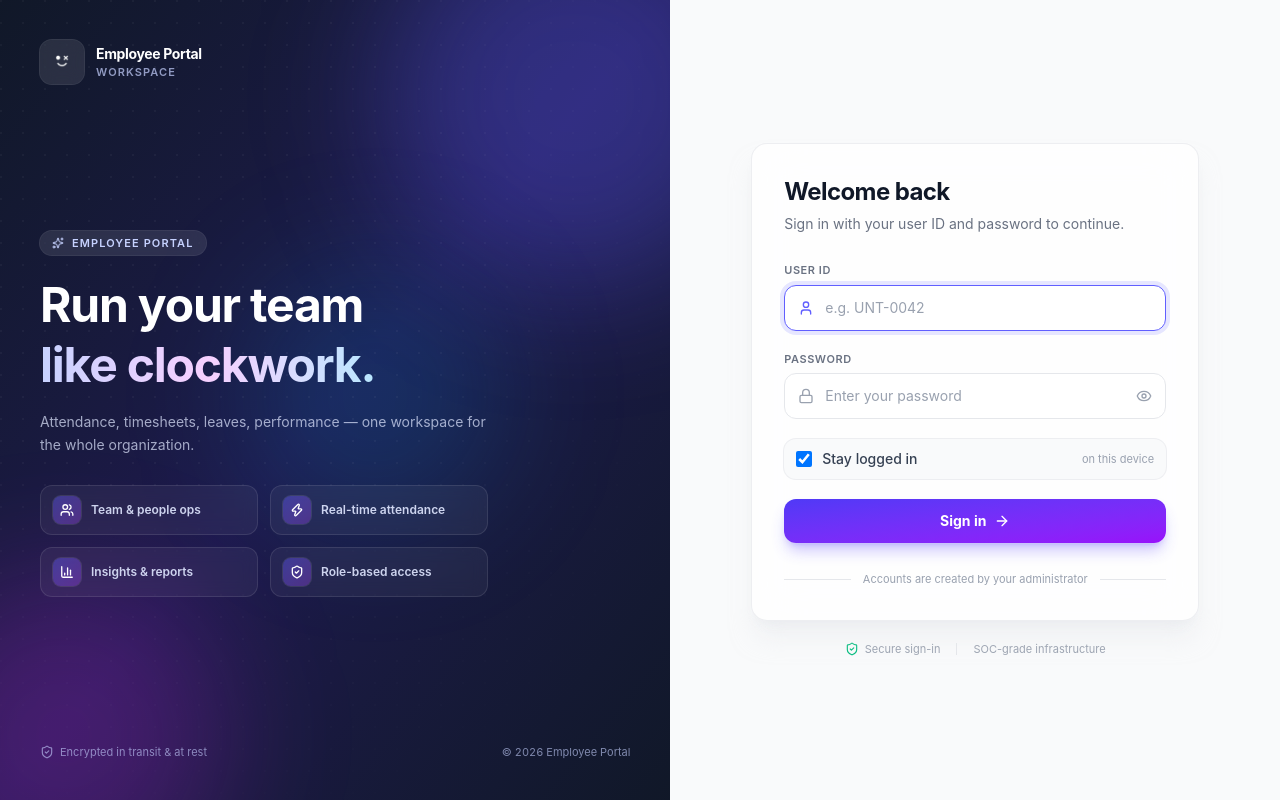
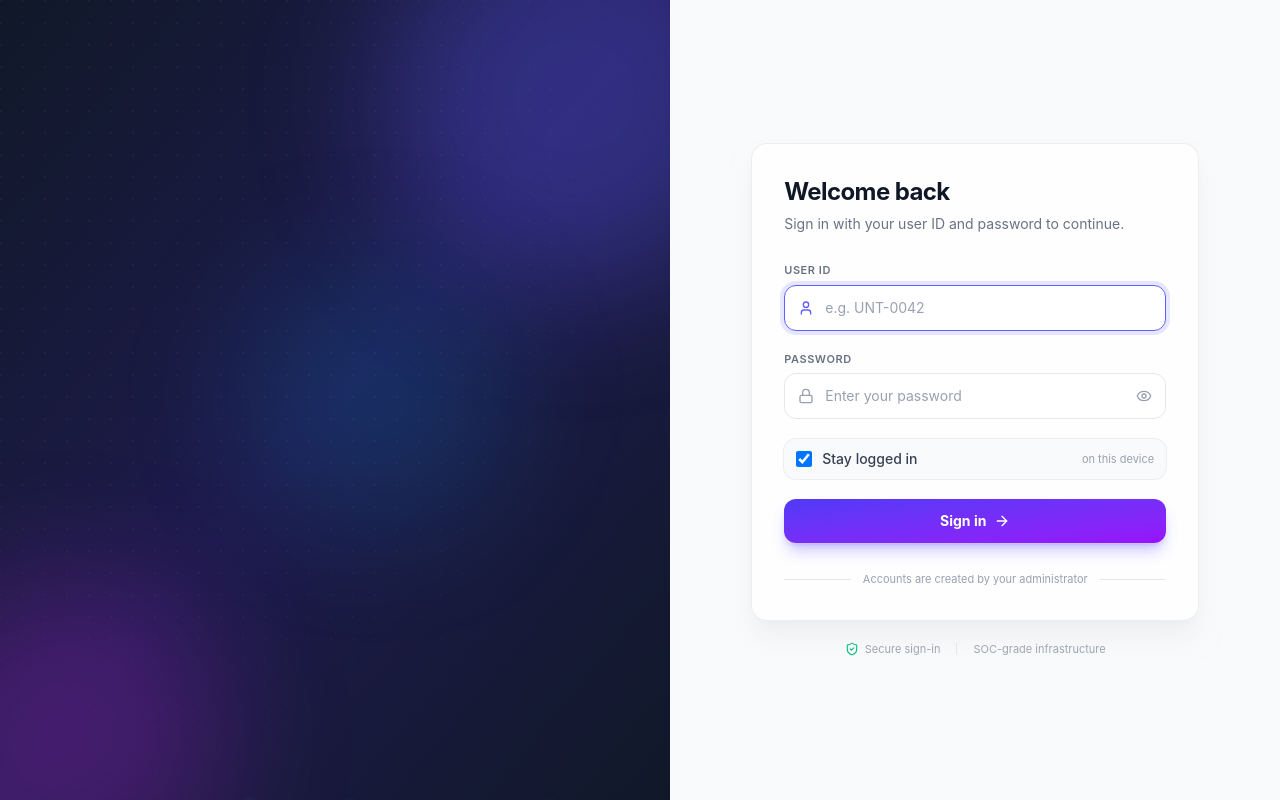
Before and after one commit to Pandip1436/Employee-UI, a React (Vite) app: page /login in a window 1280 px wide. Built offline with nearby package versions, Linux system fonts and the light colour scheme; no server answers.

Commit message:
Login page update commit

```diff
--- a/src/pages/auth/Login.tsx
+++ b/src/pages/auth/Login.tsx
@@ -41,14 +41,90 @@ export default function Login() {
 
   return (
     <div className="min-h-screen bg-gray-50 dark:bg-gray-950 transition-colors">
+      {/* Premium animation keyframes (scoped via .lp- class names) */}
+      <style>{`
+        @keyframes lp-blob-a {
+          0%, 100% { transform: translate3d(0, 0, 0) scale(1); }
+          33%      { transform: translate3d(40px, -30px, 0) scale(1.06); }
+          66%      { transform: translate3d(-30px, 30px, 0) scale(0.96); }
+        }
+        @keyframes lp-blob-b {
+          0%, 100% { transform: translate3d(0, 0, 0) scale(1); }
+          50%      { transform: translate3d(-50px, -40px, 0) scale(1.1); }
+        }
+        @keyframes lp-blob-c {
+          0%, 100% { transform: translate3d(0, 0, 0) scale(1); }
+          50%      { transform: translate3d(35px, 50px, 0) scale(1.08); }
+        }
+        @keyframes lp-aurora {
+          0%   { background-position: 0% 50%; }
+          50%  { background-position: 100% 50%; }
+          100% { background-position: 0% 50%; }
+        }
+        @keyframes lp-float-up {
+          0%   { transform: translateY(20vh); opacity: 0; }
+          10%  { opacity: 1; }
+          90%  { opacity: 0.5; }
+          100% { transform: translateY(-110vh); opacity: 0; }
+        }
+        @keyframes lp-fadeup {
+          0%   { opacity: 0; transform: translateY(14px); }
+          100% { opacity: 1; transform: translateY(0); }
+        }
+        @keyframes lp-fadein {
+          0%   { opacity: 0; }
+          100% { opacity: 1; }
+        }
+        @keyframes lp-halo {
+          0%, 100% { box-shadow: 0 0 0 0 rgba(165,180,252,0.0), 0 0 30px 0 rgba(165,180,252,0.0); }
+          50%      { box-shadow: 0 0 0 6px rgba(165,180,252,0.10), 0 0 30px 4px rgba(99,102,241,0.20); }
+        }
+        @keyframes lp-arrow-nudge {
+          0%, 100% { transform: translateX(0); }
+          50%      { transform: translateX(3px); }
+        }
+        @keyframes lp-card-glow {
+          0%, 100% { opacity: 0.55; transform: translate3d(0,0,0) scale(1); }
+          50%      { opacity: 0.85; transform: translate3d(0,-10px,0) scale(1.04); }
+        }
+
+        .lp-blob-a { animation: lp-blob-a 18s ease-in-out infinite; }
+        .lp-blob-b { animation: lp-blob-b 22s ease-in-out infinite; }
+        .lp-blob-c { animation: lp-blob-c 16s ease-in-out infinite; }
+        .lp-aurora {
+          background-size: 200% 200%;
+          animation: lp-aurora 8s ease-in-out infinite;
+        }
+        .lp-fadeup { animation: lp-fadeup 700ms cubic-bezier(0.22, 1, 0.36, 1) both; }
+        .lp-fadein { animation: lp-fadein 900ms ease-out both; }
+        .lp-halo { animation: lp-halo 4s ease-in-out infinite; }
+        .lp-arrow:hover .lp-arrow-icon { animation: lp-arrow-nudge 800ms ease-in-out infinite; }
+        .lp-card-glow { animation: lp-card-glow 8s ease-in-out infinite; }
+
+        .lp-particle {
+          position: absolute;
+          bottom: -6px;
+          width: 4px;
+          height: 4px;
+          border-radius: 9999px;
+          background: rgba(199, 210, 254, 0.55);
+          box-shadow: 0 0 8px rgba(165, 180, 252, 0.6);
+          animation: lp-float-up linear infinite;
+        }
+
+        @media (prefers-reduced-motion: reduce) {
+          .lp-blob-a, .lp-blob-b, .lp-blob-c, .lp-aurora, .lp-halo, .lp-card-glow,
+          .lp-fadeup, .lp-fadein, .lp-particle { animation: none !important; }
+        }
+      `}</style>
       <div className="grid min-h-screen lg:grid-cols-[1.1fr_1fr]">
         {/* ━━━━━━━━━━ Left: branded hero ━━━━━━━━━━ */}
         <div className="relative hidden overflow-hidden bg-gradient-to-br from-gray-900 via-indigo-950 to-gray-900 p-10 text-white lg:flex lg:flex-col lg:justify-between dark:from-black dark:via-indigo-950 dark:to-black">
-          {/* Ambient blobs */}
+          {/* Ambient blobs (animated) */}
           <div aria-hidden className="pointer-events-none absolute inset-0">
-            <div className="absolute -right-24 -top-24 h-96 w-96 rounded-full bg-indigo-500/30 blur-3xl" />
-            <div className="absolute -bottom-24 -left-24 h-80 w-80 rounded-full bg-fuchsia-500/20 blur-3xl" />
-            <div className="absolute right-1/4 top-1/3 h-64 w-64 rounded-full bg-sky-500/15 blur-3xl" />
+            <div className="lp-blob-a absolute -right-24 -top-24 h-96 w-96 rounded-full bg-indigo-500/30 blur-3xl will-change-transform" />
+            <div className="lp-blob-b absolute -bottom-24 -left-24 h-80 w-80 rounded-full bg-fuchsia-500/20 blur-3xl will-change-transform" />
+            <div className="lp-blob-c absolute right-1/4 top-1/3 h-64 w-64 rounded-full bg-sky-500/15 blur-3xl will-change-transform" />
           </div>
           {/* Dot pattern with soft mask */}
           <div
@@ -62,10 +138,34 @@ export default function Login() {
                 "radial-gradient(ellipse at 30% 30%, black 35%, transparent 80%)",
             }}
           />
+          {/* Floating particles */}
+          <div aria-hidden className="pointer-events-none absolute inset-0 overflow-hidden">
+            {[
+              { left: "8%",  delay: "0s",   duration: "14s", size: 3 },
+              { left: "22%", delay: "3s",   duration: "18s", size: 2 },
+              { left: "37%", delay: "6s",   duration: "12s", size: 4 },
+              { left: "52%", delay: "1.5s", duration: "20s", size: 3 },
+              { left: "68%", delay: "9s",   duration: "16s", size: 2 },
+              { left: "82%", delay: "4.5s", duration: "13s", size: 3 },
+              { left: "92%", delay: "7.5s", duration: "19s", size: 2 },
+            ].map((p, i) => (
+              <span
+                key={i}
+                className="lp-particle"
+                style={{
+                  left: p.left,
+                  width: `${p.size}px`,
+                  height: `${p.size}px`,
+                  animationDelay: p.delay,
+                  animationDuration: p.duration,
+                }}
+              />
+            ))}
+          </div>
 
           {/* Top: logo + brand */}
-          <div className="relative flex items-center gap-3">
-            <div className="flex h-11 w-11 items-center justify-center rounded-xl bg-white/10 ring-1 ring-white/15 backdrop-blur-sm">
+          <div className="lp-fadeup relative flex items-center gap-3" style={{ animationDelay: "60ms" }}>
+            <div className="lp-halo flex h-11 w-11 items-center justify-center rounded-xl bg-white/10 ring-1 ring-white/15 backdrop-blur-sm">
               <img src={logoSrc} alt={companyName} className="h-7 w-7 object-contain" />
             </div>
             <div>
@@ -78,17 +178,23 @@ export default function Login() {
 
           {/* Middle: marketing */}
           <div className="relative max-w-md">
-            <div className="inline-flex items-center gap-2 rounded-full bg-white/10 px-3 py-1 text-[11px] font-semibold uppercase tracking-widest text-indigo-200 ring-1 ring-white/15 backdrop-blur-sm">
+            <div className="lp-fadeup inline-flex items-center gap-2 rounded-full bg-white/10 px-3 py-1 text-[11px] font-semibold uppercase tracking-widest text-indigo-200 ring-1 ring-white/15 backdrop-blur-sm" style={{ animationDelay: "150ms" }}>
               <Sparkles className="h-3 w-3" /> Employee Portal
             </div>
-            <h1 className="mt-5 text-4xl font-bold leading-tight tracking-tight sm:text-5xl">
+            <h1 className="lp-fadeup mt-5 text-4xl font-bold leading-tight tracking-tight sm:text-5xl" style={{ animationDelay: "240ms" }}>
               Run your team
               <br />
-              <span className="bg-gradient-to-r from-indigo-200 via-fuchsia-200 to-sky-200 bg-clip-text text-transparent">
+              <span
+                className="lp-aurora bg-clip-text text-transparent"
+                style={{
+                  backgroundImage:
+                    "linear-gradient(90deg, #c7d2fe 0%, #f5d0fe 25%, #bae6fd 50%, #f5d0fe 75%, #c7d2fe 100%)",
+                }}
+              >
                 like clockwork.
               </span>
             </h1>
-            <p className="mt-4 text-sm leading-relaxed text-indigo-100/70">
+            <p className="lp-fadeup mt-4 text-sm leading-relaxed text-indigo-100/70" style={{ animationDelay: "330ms" }}>
               Attendance, timesheets, leaves, performance — one workspace for the
               whole organization.
             </p>
@@ -100,10 +206,11 @@ export default function Login() {
                 { icon: Zap, label: "Real-time attendance" },
                 { icon: BarChart3, label: "Insights & reports" },
                 { icon: ShieldCheck, label: "Role-based access" },
-              ].map((f) => (
+              ].map((f, i) => (
                 <div
                   key={f.label}
-                  className="flex items-center gap-2.5 rounded-xl border border-white/10 bg-white/5 px-3 py-2.5 backdrop-blur-sm"
+                  className="lp-fadeup flex items-center gap-2.5 rounded-xl border border-white/10 bg-white/5 px-3 py-2.5 backdrop-blur-sm transition-all duration-300 hover:-translate-y-0.5 hover:border-white/25 hover:bg-white/10"
+                  style={{ animationDelay: `${420 + i * 70}ms` }}
                 >
                   <div className="flex h-7 w-7 items-center justify-center rounded-lg bg-gradient-to-br from-indigo-500/40 to-purple-500/30 ring-1 ring-white/10">
                     <f.icon className="h-3.5 w-3.5 text-white" strokeWidth={2.25} />
@@ -117,7 +224,7 @@ export default function Login() {
           </div>
 
           {/* Bottom: trust */}
-          <div className="relative flex items-center justify-between text-[11px] text-indigo-200/60">
+          <div className="lp-fadein relative flex items-center justify-between text-[11px] text-indigo-200/60" style={{ animationDelay: "800ms" }}>
             <span className="inline-flex items-center gap-1.5">
               <ShieldCheck className="h-3.5 w-3.5" />
               Encrypted in transit & at rest
@@ -136,8 +243,8 @@ export default function Login() {
 
           <div className="relative w-full max-w-md">
             {/* Mobile logo header */}
-            <div className="mb-8 flex items-center justify-center gap-3 lg:hidden">
-              <div className="flex h-10 w-10 items-center justify-center rounded-xl bg-gradient-to-br from-indigo-500 to-purple-600 shadow-lg shadow-indigo-500/30 ring-1 ring-white/10">
+            <div className="lp-fadeup mb-8 flex items-center justify-center gap-3 lg:hidden">
+              <div className="lp-halo flex h-10 w-10 items-center justify-center rounded-xl bg-gradient-to-br from-indigo-500 to-purple-600 shadow-lg shadow-indigo-500/30 ring-1 ring-white/10">
                 <img src={logoSrc} alt={companyName} className="h-6 w-6 object-contain" />
               </div>
               <h2 className="text-xl font-bold tracking-tight text-gray-900 dark:text-white">
@@ -145,7 +252,13 @@ export default function Login() {
               </h2>
             </div>
 
-            <div className="rounded-2xl border border-gray-200/70 bg-white/80 p-8 shadow-xl shadow-gray-200/50 backdrop-blur-xl dark:border-gray-800/80 dark:bg-gray-900/80 dark:shadow-black/30">
+            {/* Animated glow behind the card */}
+            <div
+              aria-hidden
+              className="lp-card-glow pointer-events-none absolute -inset-4 -z-10 rounded-3xl bg-gradient-to-br from-indigo-500/20 via-fuchsia-500/10 to-sky-500/20 blur-3xl"
+            />
+
+            <div className="lp-fadeup rounded-2xl border border-gray-200/70 bg-white/80 p-8 shadow-xl shadow-gray-200/50 backdrop-blur-xl dark:border-gray-800/80 dark:bg-gray-900/80 dark:shadow-black/30" style={{ animationDelay: "100ms" }}>
               {/* Heading */}
               <div className="mb-7">
                 <h2 className="text-2xl font-bold tracking-tight text-gray-900 dark:text-white">
@@ -158,7 +271,7 @@ export default function Login() {
 
               <form onSubmit={handleSubmit} className="space-y-5" noValidate>
                 {/* User ID */}
-                <div>
+                <div className="lp-fadeup" style={{ animationDelay: "260ms" }}>
                   <label
                     htmlFor="userId"
                     className="mb-1.5 block text-[11px] font-semibold uppercase tracking-wider text-gray-500 dark:text-gray-400"
@@ -182,7 +295,7 @@ export default function Login() {
                 </div>
 
                 {/* Password */}
-                <div>
+                <div className="lp-fadeup" style={{ animationDelay: "340ms" }}>
                   <label
                     htmlFor="password"
                     className="mb-1.5 block text-[11px] font-semibold uppercase tracking-wider text-gray-500 dark:text-gray-400"
@@ -214,7 +327,7 @@ export default function Login() {
                 </div>
 
                 {/* Stay logged in */}
-                <label className="flex cursor-pointer select-none items-center gap-2.5 rounded-xl bg-gray-50 px-3 py-2.5 ring-1 ring-gray-200/70 transition-colors hover:bg-gray-100 dark:bg-gray-800/60 dark:ring-gray-700/70 dark:hover:bg-gray-800">
+                <label className="lp-fadeup flex cursor-pointer select-none items-center gap-2.5 rounded-xl bg-gray-50 px-3 py-2.5 ring-1 ring-gray-200/70 transition-colors hover:bg-gray-100 dark:bg-gray-800/60 dark:ring-gray-700/70 dark:hover:bg-gray-800" style={{ animationDelay: "420ms" }}>
                   <input
                     type="checkbox"
                     checked={stayLoggedIn}
@@ -233,7 +346,8 @@ export default function Login() {
                 <button
                   type="submit"
                   disabled={loading}
-                  className="group relative inline-flex w-full items-center justify-center gap-2 overflow-hidden rounded-xl bg-gradient-to-br from-indigo-600 to-purple-600 px-4 py-3 text-sm font-bold text-white shadow-lg shadow-indigo-600/30 ring-1 ring-white/10 transition-all hover:shadow-xl hover:shadow-indigo-600/40 active:scale-[0.99] disabled:cursor-not-allowed disabled:opacity-70"
+                  className="lp-fadeup lp-arrow group relative inline-flex w-full items-center justify-center gap-2 overflow-hidden rounded-xl bg-gradient-to-br from-indigo-600 to-purple-600 px-4 py-3 text-sm font-bold text-white shadow-lg shadow-indigo-600/30 ring-1 ring-white/10 transition-all hover:-translate-y-0.5 hover:shadow-xl hover:shadow-indigo-600/40 active:scale-[0.99] disabled:cursor-not-allowed disabled:opacity-70"
+                  style={{ animationDelay: "500ms" }}
                 >
                   <span
                     aria-hidden
@@ -247,7 +361,7 @@ export default function Login() {
                   ) : (
                     <>
                       Sign in
-                      <ArrowRight className="h-4 w-4 transition-transform group-hover:translate-x-0.5" />
+                      <ArrowRight className="lp-arrow-icon h-4 w-4 transition-transform" />
                     </>
                   )}
                 </button>
```
